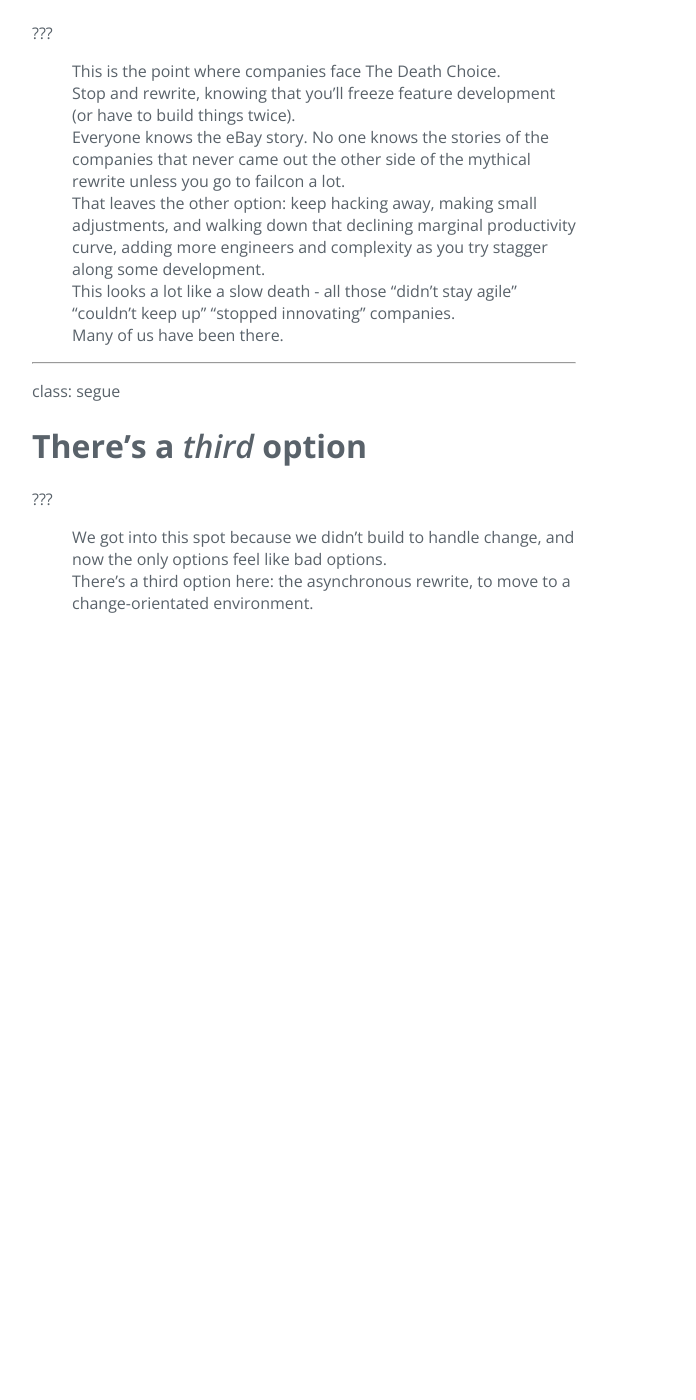
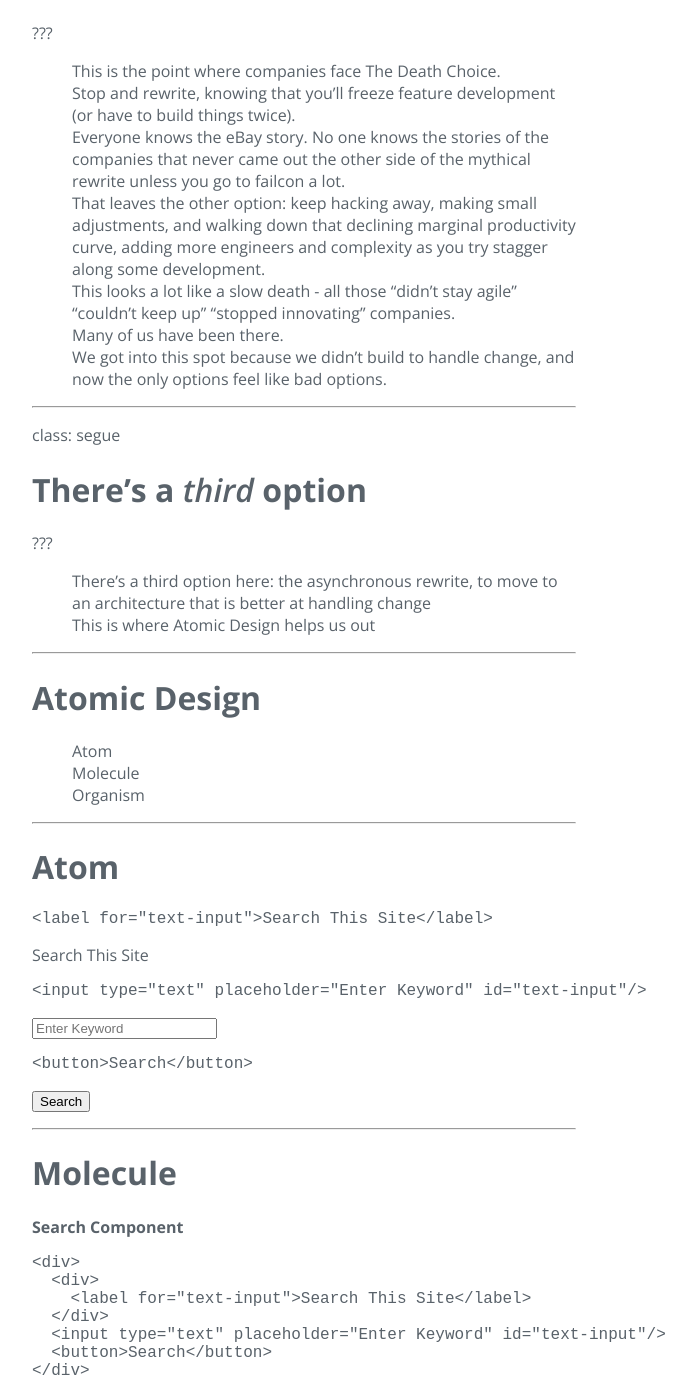
Before and after one commit to bufferapp/buffer-talks, a Jekyll site: the page built from slides/migrating-with-atomic-design-2.md, in a window 1280 px wide and 1400 px high, scrolled down 1819 px. Shown: the whole window, without its empty margins (336-1032 px from the left). Built offline with Jekyll 4.4.1, drawn with Linux system fonts in a browser that asks for light colours; our own code applies the rules of GitHub Pages for plain Markdown files; before the commit the page ends 2449 px from its top, so only the background shows below that; some of the changed text lies outside the part shown.

Commit message:
add atomic design slides

````diff
--- a/slides/migrating-with-atomic-design-2.md
+++ b/slides/migrating-with-atomic-design-2.md
@@ -60,6 +60,7 @@ class: segue
 - That leaves the other option: keep hacking away, making small adjustments, and walking down that declining marginal productivity curve, adding more engineers and complexity as you try stagger along some development.
 - This looks a lot like a slow death - all those “didn’t stay agile” “couldn’t keep up” “stopped innovating” companies.
 - Many of us have been there.
+- We got into this spot because we didn't build to handle change, and now the only options feel like bad options.
 
 ---
 
@@ -69,5 +70,65 @@ class: segue
 
 ???
 
-- We got into this spot because we didn't build to handle change, and now the only options feel like bad options.
-- There's a third option here: the asynchronous rewrite, to move to a change-orientated environment.
+- There's a third option here: the asynchronous rewrite, to move to an architecture that is better at handling change
+- This is where Atomic Design helps us out
+
+---
+
+# Atomic Design
+
+- Atom
+- Molecule
+- Organism
+
+---
+
+# Atom
+
+```html
+<label for="text-input">Search This Site</label>
+```
+
+<label for="text-input">Search This Site</label>
+
+```html
+<input type="text" placeholder="Enter Keyword" id="text-input"/>
+```
+
+<input type="text" placeholder="Enter Keyword" id="text-input"/>
+
+```html
+<button>Search</button>
+```
+
+<button>Search</button>
+
+---
+
+# Molecule
+
+**Search Component**
+
+```html
+<div>
+  <div>
+    <label for="text-input">Search This Site</label>
+  </div>
+  <input type="text" placeholder="Enter Keyword" id="text-input"/>
+  <button>Search</button>
+</div>
+```
+
+<div>
+  <div>
+    <label for="text-input">Search This Site</label>
+  </div>
+  <input type="text" placeholder="Enter Keyword" id="text-input"/>
+  <button>Search</button>
+</div>
+
+---
+
+# Organism
+
+<img src="{{baseurl}}/images/AtomicDesign/page-web.png" alt="organism" width="50%" />
````
Also changed, not shown: other parts of slides/migrating-with-atomic-design-2.md (+1 -1 lines).
